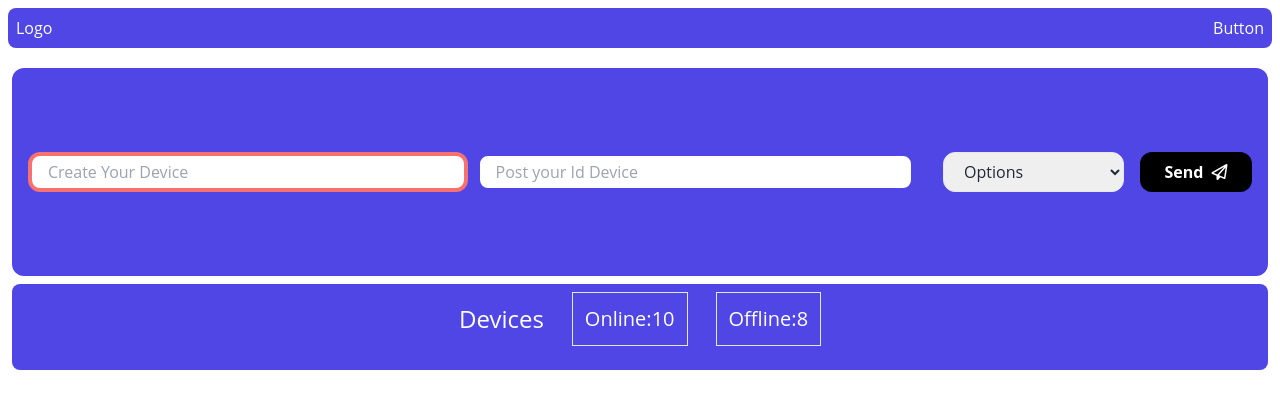
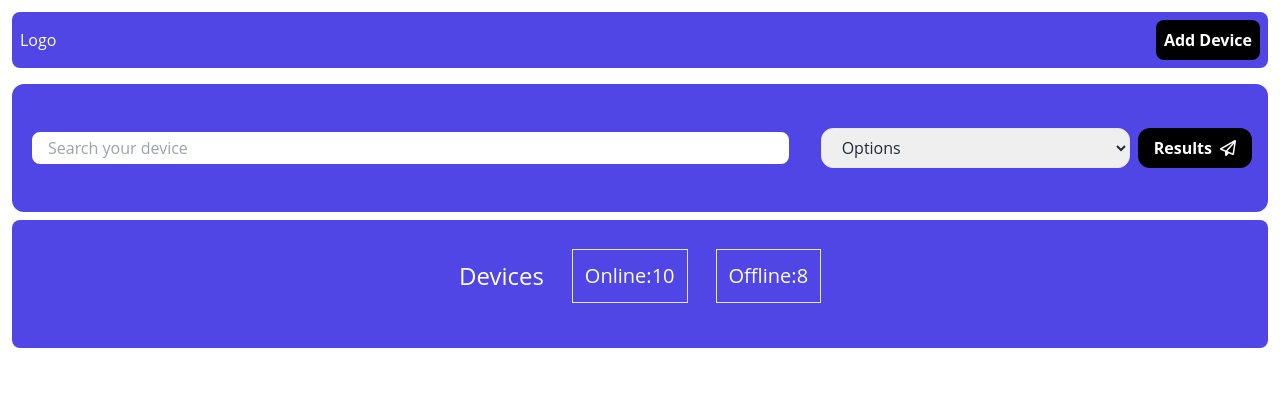
Before and after one commit to facundh23/Talent-Arena24, a React (Vite) app in the folder Frontend/: page / in a window 1280 px wide. Shown: the top 408 px of the page. Built offline with nearby package versions, Linux system fonts and the light colour scheme.

Commit message:
fetch get and post working

```diff
--- a/Frontend/src/core/use-case/search-query.use-case.ts
+++ b/Frontend/src/core/use-case/search-query.use-case.ts
@@ -1,10 +1,11 @@
 import { SearchResp } from "../../interfaces/searchQueryResp";
 
 
-export const searchQueryUseCase = async (name:string, type:string, id:string) => {
+
+export const createhQueryUseCase = async (name:string, type:string, id:string) => {
    debugger
     try {
-        const resp = await fetch(`http://localhost:3000/device`,{
+        const resp = await fetch(`http://localhost:3000/create`,{
             method:'POST',
             headers: {
                 'Content-type': 'application/json'
--- a/Frontend/src/index.css
+++ b/Frontend/src/index.css
@@ -32,7 +32,7 @@ em {
 
 
 .btn-primary {
-  @apply bg-black text-white font-bold py-2 px-4 rounded-xl hover:bg-indigo-700 transition-all duration-200 ease-in-out;
+  @apply bg-black text-white font-bold py-2 px-4 rounded-xl hover:bg-gray-700 transition-all duration-200 ease-in-out;
 }
 
 .btn-primary:disabled {
--- a/Frontend/src/presentation/components/ConsultDeviceText.tsx
+++ b/Frontend/src/presentation/components/ConsultDeviceText.tsx
@@ -1,77 +1,74 @@
 import { useState, FormEvent } from 'react';
+import { useParams } from 'react-router-dom';
 
 interface Props {
-    onSendQuery: (query: string, selectedOption: string, id:string) => void ;
+
     placeholder: string;
-    options : Options[]
+    options: Options[]
 }
 
 interface Options {
-    id:string;
-    text:string;
+    id: string;
+    name: string;
+    type:string
 }
 
 
 
 
-const ConsultDeviceText = ({ onSendQuery, placeholder, options }: Props) => {
+const ConsultDeviceText = ({  placeholder, options }: Props) => {
     const [query, setQuery] = useState<string>('');
-    const [id, setId] = useState<string>('');
     const [selectedOption, setSelectedOption] = useState<string>('')
 
-    const handleSendQuery = (event: FormEvent<HTMLFormElement>) => {
-        event?.preventDefault();
-        if(query.trim().length === 0) return;
-        onSendQuery(query,selectedOption, id);
-        setQuery('');
-    }
+    let {name, type} = useParams();
+
+
+
+    const getDeviceTest = async (event: FormEvent<HTMLFormElement>) => {
+        event.preventDefault();
+        const response = await fetch(`http://localhost:3000/device?name=${name}&type=${type}`);
+        const data = await response.json();
+        console.log(data)
+        return data;
+      };
     return (
         <form
-            onSubmit={handleSendQuery}
-            className='flex flex-col w-full md:flex-row items-center justify-center h-52 p-2 rounded-xl bg-indigo-600  px-4 w-100%'
+            onSubmit={getDeviceTest}
+            className='flex flex-col w-full md:flex-row items-center justify-center h-52 md:h-32 p-2 rounded-xl bg-indigo-600  px-4 w-100%'
         >
-            <div className='flex-grow w-full'>
+            <div className='flex-grow w-full items-center justify-center md:gap-2'>
                 <div className='flex flex-col items-center gap-2 md:flex-row md:w-100%'>
                     <input
                         type="text"
                         autoFocus
                         name='name'
-                    className={selectedOption === '' ? 'w-full rounded-xl focus:outline-none focus:border-indigo-600 pl-4 h-10 border-red-400 border-4 text-red-900'  : 'w-full border rounded-xl text-gray-800 focus:outline-none focus:border-indigo-300 pl-4 h-10'}
-                    placeholder='Create Your Device'
+                        className={selectedOption === '' ? 'w-full rounded-xl focus:outline-none focus:border-indigo-600 pl-4 h-10 border-red-400 border-4 text-red-900' : 'w-full border rounded-xl text-gray-800 focus:outline-none focus:border-indigo-300 pl-4 h-10'}
+                        placeholder={placeholder}
                         value={query}
                         onChange={(e) => setQuery(e.target.value)}
+                    />
 
-                    />
-                    <input
-                    type="text"
-                    autoFocus
-                    name='id'
-                    className={selectedOption === '' ? 'w-full rounded-xl focus:outline-none focus:border-indigo-600 pl-4 h-10 border-red-400 border-4 text-red-900'  : 'w-full border rounded-xl text-gray-800 focus:outline-none focus:border-indigo-300 pl-4 h-10'}
-                    placeholder='Post your Id Device'
-                    value={id}
-                    onChange={(e) => setId(e.target.value)}
-
-                    />
                     <select name='type' onChange={(e) => setSelectedOption(e.target.value)}
-                    className='w-full md:w-2/5 md:ml-5  border rounded-xl text-gray-800 focus:outline-none focus:border-indigo-600 pl-4 h-10'>
+                        className='w-full md:w-2/5 md:ml-5 border rounded-xl text-gray-800 focus:outline-none focus:border-indigo-600 pl-4 h-10'>
                         <option value="">Options</option>
                         {
                             options.map(device => (
 
-                                <option key={device.id} value={device.id}>{device.text}</option>
+                                <option key={device.id} value={device.id}>{device.name}</option>
                             ))
                         }
                     </select>
+
+                    <button type='submit' className='btn-primary w-full md:w-32 flex items-center justify-center'>
+                        <span className='mr-2'>Results</span>
+                        <i className='fa-regular fa-paper-plane'></i>
+                    </button>
                 </div>
             </div>
 
 
-            <div className='ml-4'>
-                <button className='btn-primary w-28 flex items-center justify-center'>
-                    <span className='mr-2'>Send</span>
-                    <i className='fa-regular fa-paper-plane'></i>
-                </button>
-            </div>
+
+
 
         </form>
     )
--- a/Frontend/src/presentation/components/CounterDevices.tsx
+++ b/Frontend/src/presentation/components/CounterDevices.tsx
@@ -2,7 +2,7 @@
 
 export const CounterDevices = () => {
   return (
-    <div className='w-100vw bg-indigo-600 mt-2 p-2 rounded-lg flex items-center justify-center gap-7'>
+    <div className='w-100vw bg-indigo-600 md:h-32 mt-2 p-2 rounded-lg flex items-center justify-center gap-7'>
       <p className='text-2xl  text-bold'> Devices </p>
       <p className='text-xl border p-3'>Online:10</p>
       <p className='text-xl border p-3'>Offline:8</p>
--- /dev/null
+++ b/Frontend/src/presentation/components/Navbar.tsx
@@ -0,0 +1,17 @@
+import React from 'react'
+
+
+interface Props {
+    isOpen:() => void
+}
+const Navbar = ({isOpen}:Props) => {
+    return (
+        <nav className="bg-indigo-600 flex items-center px-2 py-2 justify-between mb-4 w-90% rounded-lg">
+            <div>Logo</div>
+            <button onClick={isOpen} className='bg-black p-2 rounded-lg font-bold cursor-pointer hover:bg-gray-700 transition-all duration-200 ease-in-out'>Add Device</button>
+
+        </nav>
+    )
+}
+
+export default Navbar
--- a/Frontend/src/presentation/layouts/Layout.tsx
+++ b/Frontend/src/presentation/layouts/Layout.tsx
@@ -4,11 +4,6 @@ import { Outlet } from 'react-router-dom'
 export const Layout = () => {
   return (
     <main className="flex flex-col m-2 w-vw ">
-      <nav className="bg-indigo-600 flex px-2 py-2 justify-between mb-4 w-90% rounded-lg">
-        <div>Logo</div>
-        <div>Button</div>
-      </nav>
-
 
           <div className="flex flex-col flex-auto h-full p-1">
             <Outlet />
--- a/Frontend/src/presentation/modal/CreateDevice.tsx
+++ b/Frontend/src/presentation/modal/CreateDevice.tsx
@@ -1,11 +1,83 @@
-import React from 'react'
+import { FormEvent, useState } from 'react'
 
-const CreateDevice = () => {
-  return (
-    <div>
+interface Props {
+    onSendQuery: (query: string, selectedOption: string, id: string) => void;
+    closeModal:() => void;
 
-    </div>
-  )
+    options: Options[]
 }
 
-export default CreateDevice
+interface Options {
+    id: string;
+    text: string;
+}
+
+export const CreateDevice = ({ onSendQuery,  options, closeModal }: Props) => {
+    const [query, setQuery] = useState<string>('');
+    const [id, setId] = useState<string>('');
+    const [selectedOption, setSelectedOption] = useState<string>('')
+
+    const handleSendQuery = (event: FormEvent<HTMLFormElement>) => {
+        event?.preventDefault();
+        if (query.trim().length === 0) return;
+        onSendQuery(query, selectedOption, id);
+        setQuery('');
+    }
+    return (
+        <div className="w-[100%] fixed inset-0 bg-black bg-opacity-25 backdrop-blur-md flex justify-center items-center md:h-[screen] lg:w-[100%] lg:mx-auto lg:h-[100%] lg:mt-11 z-40">
+
+            <form
+                onSubmit={handleSendQuery}
+                className='w-[70%] h-200 mx-auto border-x-cyan-500 border-y-black border-4 flex flex-col p-6 mt-[10%] gap-2 md:w-[80%] md:mx-auto transition-all duration-500'
+            >
+                <div className='flex-grow w-full'>
+                    <div className='flex flex-col items-center gap-2 md:flex-row md:w-100%'>
+                        <input
+                            type="text"
+                            autoFocus
+                            name='name'
+                            className={selectedOption === '' ? 'w-full rounded-xl focus:outline-none focus:border-indigo-600 pl-4 h-10 border-red-400 border-4 text-red-900' : 'w-full border rounded-xl text-gray-800 focus:outline-none focus:border-indigo-300 pl-4 h-10'}
+                            placeholder='Create Your Device'
+                            value={query}
+                            onChange={(e) => setQuery(e.target.value)}
+
+                        />
+                        <input
+                            type="text"
+                            autoFocus
+                            name='id'
+                            className={selectedOption === '' ? 'w-full rounded-xl focus:outline-none focus:border-indigo-600 pl-4 h-10 border-red-400 border-4 text-red-900' : 'w-full border rounded-xl text-gray-800 focus:outline-none focus:border-indigo-300 pl-4 h-10'}
+                            placeholder='Post your Id Device'
+                            value={id}
+                            onChange={(e) => setId(e.target.value)}
+
+                        />
+                        <select name='type' onChange={(e) => setSelectedOption(e.target.value)}
+                            className='w-full md:w-2/5 md:ml-5  border rounded-xl text-gray-800 focus:outline-none focus:border-indigo-600 pl-4 h-10'>
+                            <option value="">Options</option>
+                            {
+                                options.map(device => (
+
+                                    <option key={device.id} value={device.id}>{device.text}</option>
+                                ))
+                            }
+                        </select>
+                    </div>
+                </div>
+
+
+                <div className='ml-4 flex flex-col gap-2 items-center justify-around md:flex-row md:justify-center md:items-center'>
+                    <button className='btn-primary w-full flex  items-center justify-center'>
+                        <span className='mr-2'>Create Device</span>
+                        <i className='fa-regular fa-paper-plane'></i>
+                    </button>
+                    <button onClick={closeModal} className='btn-primary w-full xs:mt-2 flex items-center justify-center'>
+                        <span className='mr-2'>Close Modal</span>
+                        <i className='fa-regular fa-rectangle-xmark'></i>
+                    </button>
+                </div>
+
+            </form>
+        </div>
+    )
+}
--- a/Frontend/src/presentation/pages/home/HomePage.tsx
+++ b/Frontend/src/presentation/pages/home/HomePage.tsx
@@ -1,13 +1,17 @@
 import { useState } from "react"
 import ConsultDeviceText from "../../components/ConsultDeviceText"
-import { searchQueryUseCase } from "../../../core/use-case/search-query.use-case";
+import { createhQueryUseCase } from "../../../core/use-case/search-query.use-case";
 import { CounterDevices } from "../../components/CounterDevices";
+import { CreateDevice } from "../../modal/CreateDevice";
+import Navbar from "../../components/Navbar";
 
 const devices = [
-  {id:'dron', text:'Dron'},
-  {id:'plane', text:'Plane'},
-  {id:'ship', text:'Ship'},
+  {id:'dron', name:'Dron'},
+  {id:'plane', name:'Plane'},
+  {id:'ship', name:'Ship'},
 ]
+
+
 
 interface Message {
   text:string;
@@ -17,14 +21,24 @@ export const HomePage = () => {
 
   const [isLoading, setIsloading] = useState(false);
   const [messages, setMessages] = useState<Message[]>([]);
+  const [modalIsOpen, setModalIsOpen] = useState<boolean>(false);
+
+  const openModal = () => {
+    setModalIsOpen(true);
+  };
+
+  const closeModal = () => {
+    setModalIsOpen(false);
+  };
 
 
-  const handlePost = async(text:string, selectedOption:string, id:string) => {
+
+  const handleCreateDevice = async(text:string, selectedOption:string, id:string) => {
     setIsloading(true);
     const newQuery = `${text} - ${selectedOption}`
     setMessages((prev) => [...prev, {text:newQuery}]);
 
-    const data = await searchQueryUseCase(text, selectedOption, id)
+    const data = await createhQueryUseCase(text, selectedOption, id)
     if(!data.ok) return;
 
     setIsloading(false);
@@ -32,7 +46,14 @@ export const HomePage = () => {
 
   return (
     <div>
-      <ConsultDeviceText placeholder="Create your device" onSendQuery={handlePost} options={devices} />
+      <Navbar isOpen={openModal}  />
+      {
+        !isLoading && <ConsultDeviceText placeholder="Search your device"  options={devices} />
+      }
+
+      {
+        modalIsOpen && <CreateDevice  closeModal={closeModal} onSendQuery={handleCreateDevice} options={devices} />
+      }
       <CounterDevices />
     </div>
   )
```
Lines whose indentation alone changed are shown as unchanged.
